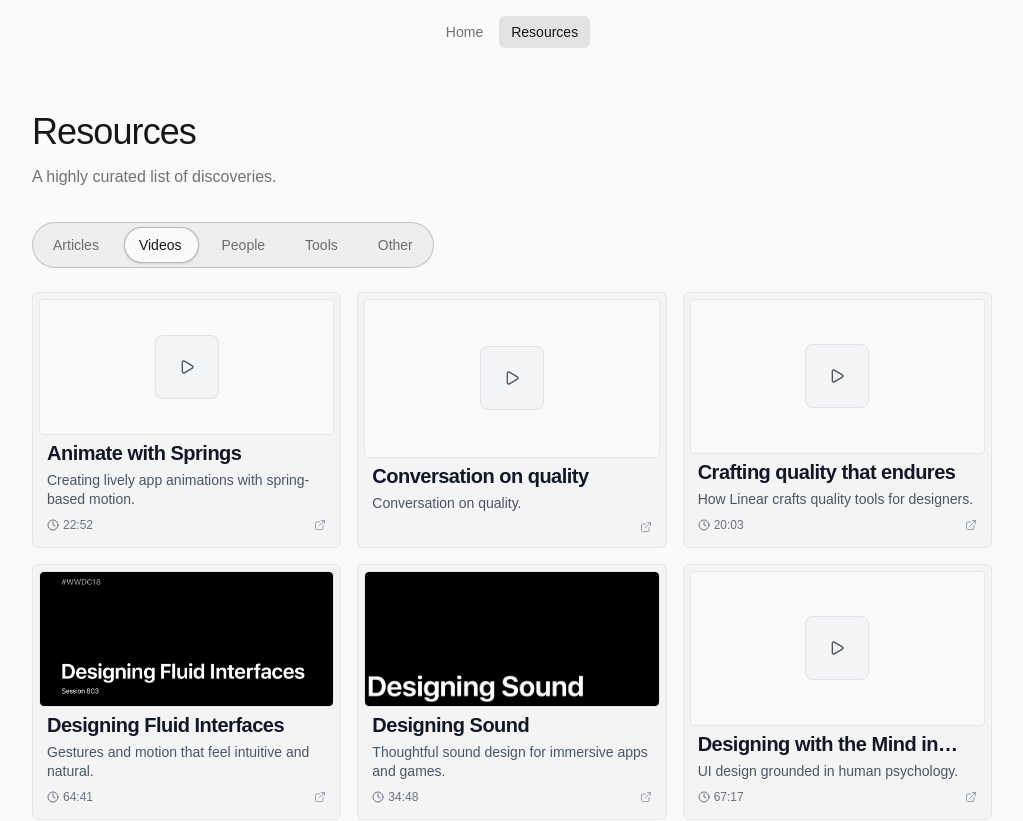
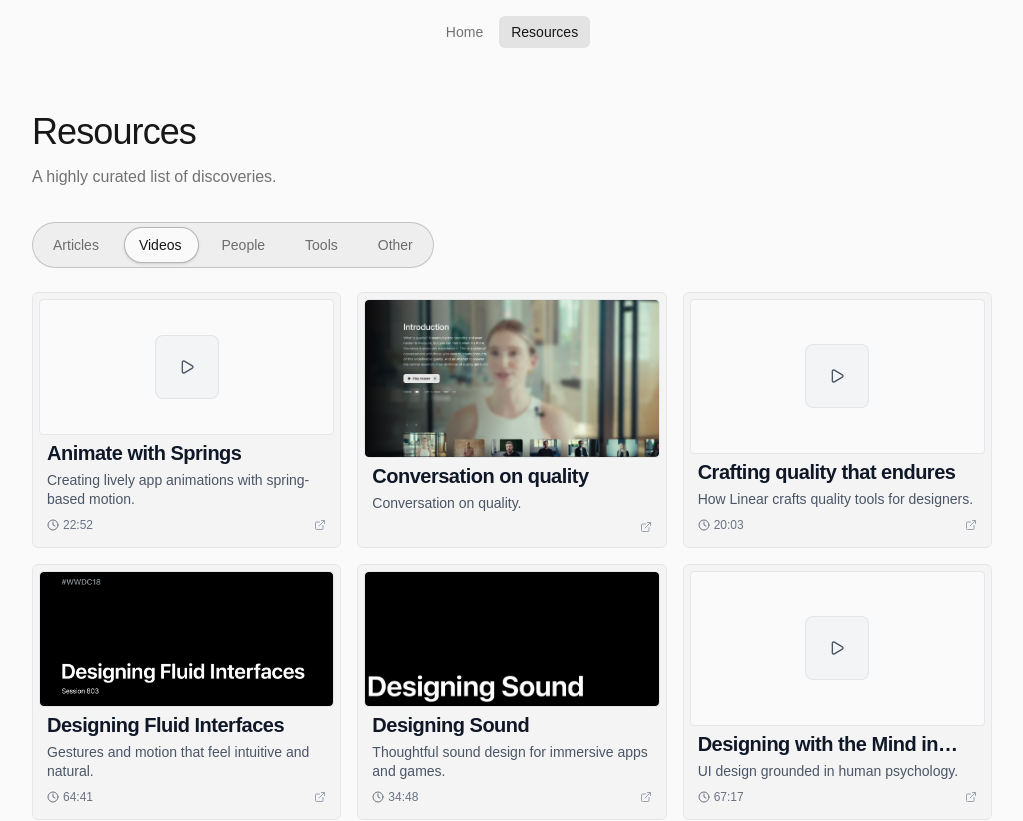
Before and after one commit to ahmadrafidev/vault, a Next.js app: page /resources in a window 1280 px wide. Shown: the top 821 px of the page, without its empty margins (128-1151 px from the left). Built offline with nearby package versions, Linux system fonts and the light colour scheme.

Commit message:
add thumbnail for videos

```diff
--- a/src/data/content/videos.ts
+++ b/src/data/content/videos.ts
@@ -19,6 +19,7 @@ export const videosData: ContentItem[] = [
     category: "videos",
     tags: ["quality", "design", "conversation"],
     type: "video",
+    thumbnail: "/images/content/videos/conversations-on-quality.png",
   },
   {
     id: "crafting-quality",
```
Also changed, not shown: public/images/content/videos/conversations-on-quality.png (added).
